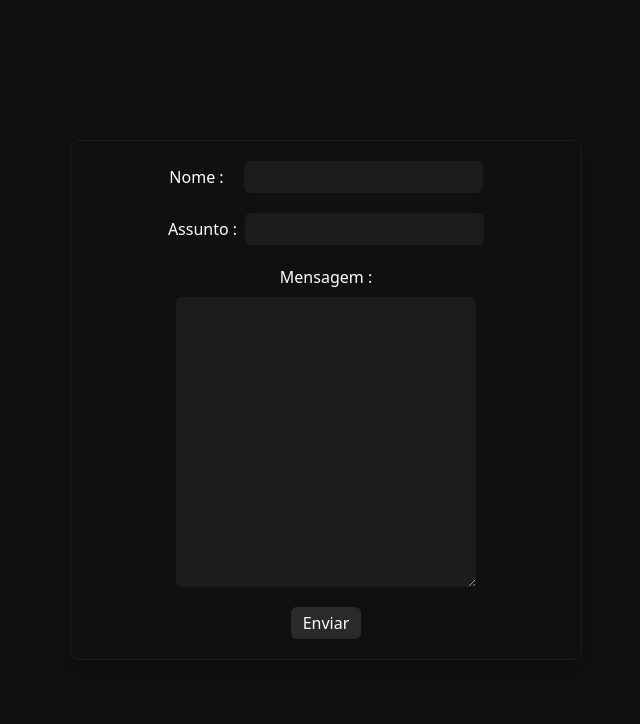
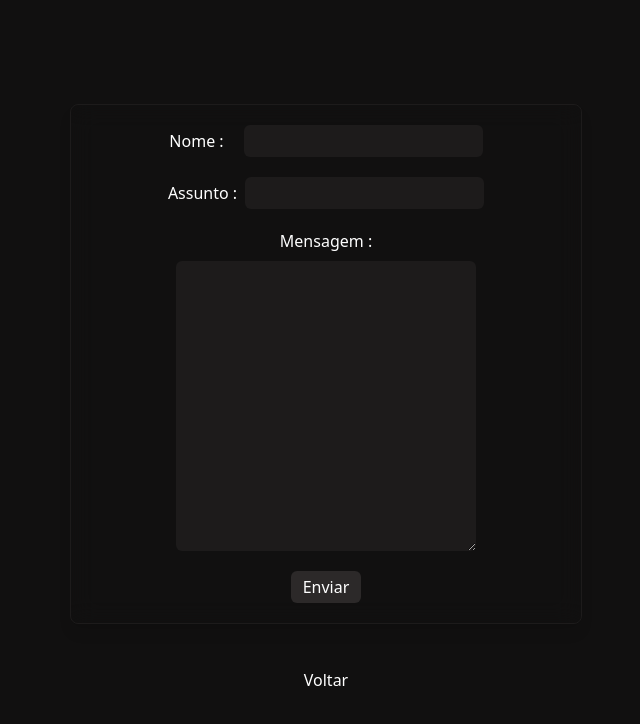
Before and after one commit to rafaapcode/portfolio-new, a Next.js app: page /contact in a window 1280 px wide. Shown: the top 724 px of the page, without its empty margins (314-954 px from the left). Built offline with nearby package versions, Linux system fonts and the light colour scheme.

Commit message:
feat: redesign form contact

```diff
--- a/app/contact/page.jsx
+++ b/app/contact/page.jsx
@@ -1,12 +1,14 @@
 "use client";
 
 import { useState } from "react";
+import { useRouter } from "next/navigation";
 
 export default function Contact() {
   const [nome, setNome] = useState("");
   const [assunto, setAssunto] = useState("");
   const [mensagem, setMensagem] = useState("");
   const [contact, setContact] = useState({});
+  const router  = useRouter();
 
   function handleSubmit(e) {
     e.preventDefault();
@@ -14,15 +16,16 @@ export default function Contact() {
     setAssunto('');
     setNome('');
     setMensagem('');
+    router.push('/');
   }
 
   return (
-    <div className="w-full h-screen flex justify-center items-center text-white bg-[#111010]">
+    <div className="w-full h-screen flex flex-col justify-center items-center text-white bg-[#111010]">
       <form
-        className="w-[40%] h-[65%] flex flex-col justify-center items-center gap-y-5 p-5 border backdrop-blur-md rounded-lg border-[#1d1b1b] shadow-lg"
+        className="w-[95%] md:w-[80%] lg:w-[40%] h-[65%] flex flex-col justify-center items-center gap-y-5 p-5 border backdrop-blur-md rounded-lg border-[#1d1b1b] shadow-lg"
         onSubmit={handleSubmit}
       >
-        <div className="w-[80%] flex justify-center items-center gap-x-5">
+        <div className="w-full md:w-[90%] lg:w-[80%] flex justify-center items-center gap-x-5">
           <span>Nome : </span>
           <input
             onChange={(e) => setNome(e.target.value)}
@@ -31,7 +34,7 @@ export default function Contact() {
             type="text"
           />
         </div>
-        <div className="w-[80%] flex justify-center items-center gap-x-2">
+        <div className="w-full md:w-[90%] lg:w-[80%] flex justify-center items-center gap-x-2">
           <span>Assunto : </span>
           <input
             onChange={(e) => setAssunto(e.target.value)}
@@ -40,7 +43,7 @@ export default function Contact() {
             type="text"
           />
         </div>
-        <div className="w-[80%] h-[70%] flex flex-col justify-center items-center gap-x-2 gap-y-2">
+        <div className="w-full md:w-[90%] lg:w-[80%] h-[70%] flex flex-col justify-center items-center gap-x-2 gap-y-2">
           <span>Mensagem : </span>
           <textarea
             onChange={(e) => setMensagem(e.target.value)}
@@ -50,6 +53,7 @@ export default function Contact() {
         </div>
         <button className="cursor-pointer bg-[#2c2929] hover:bg-[#3b3737] rounded-md px-3 py-1" type="submit">Enviar</button>
       </form>
+      <button onClick={() => router.push("/")} className="cursor-pointer text-white mt-10 rounded-md py-1 px-3 hover:bg-[#3b3737]">Voltar</button>
     </div>
   );
 }
```
